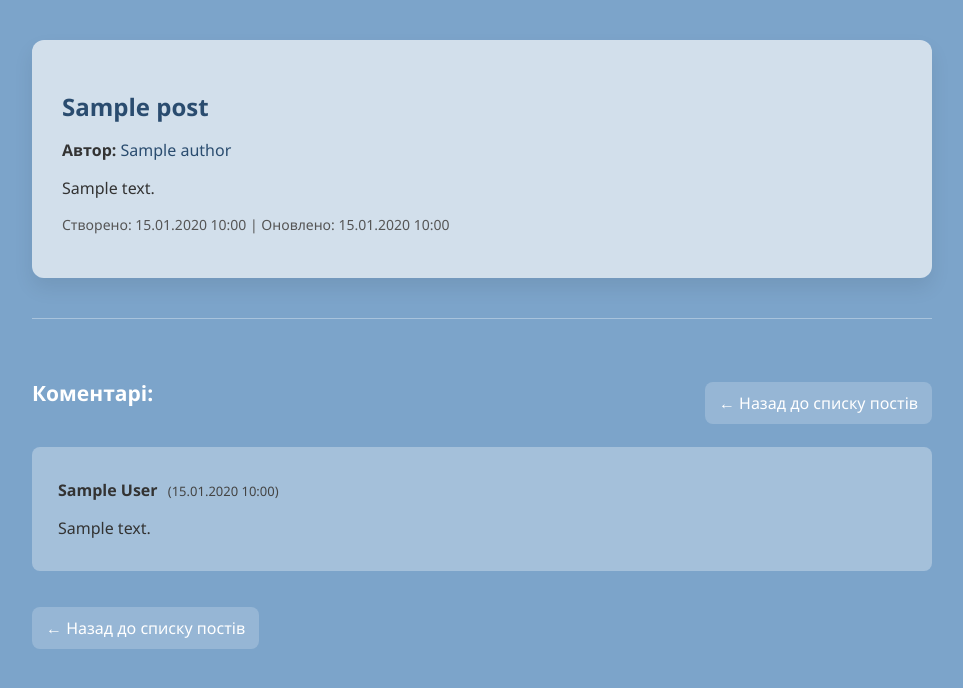
After one commit to Tetyade/django_blog, a Django app: page /1/ in a window 1280 px wide. The commit adds this page. Shown: the top 688 px of the page, without its empty margins (158-1121 px from the left). Run offline with Django 5.2, Linux system fonts and the light colour scheme; tables that the repository leaves empty hold one stand-in row (values such as "Sample post").

Commit message:
added style.css, comments, pages with authors and post details

```diff
--- a/MyBlog/settings.py
+++ b/MyBlog/settings.py
@@ -104,8 +104,8 @@ USE_TZ = True
 # https://docs.djangoproject.com/en/5.2/howto/static-files/
 
 STATIC_URL = 'static/'
-
-# Default primary key field type
-# https://docs.djangoproject.com/en/5.2/ref/settings/#default-auto-field
+STATICFILES_DIRS = [
+    os.path.join(BASE_DIR, 'static'),
+]
 
 DEFAULT_AUTO_FIELD = 'django.db.models.BigAutoField'
--- a/MyBlog/urls.py
+++ b/MyBlog/urls.py
@@ -18,6 +18,7 @@ from django.contrib import admin
 from django.urls import path, include
 
 urlpatterns = [
+    path('', include('blog.urls')),
     path('admin/', admin.site.urls),
     path('posts/', include('blog.urls')),
 ]
--- a/blog/models.py
+++ b/blog/models.py
@@ -18,3 +18,12 @@ class Post(models.Model):
 
     def __str__(self):
         return self.title
+
+class Comment(models.Model):
+    post = models.ForeignKey(Post, on_delete=models.CASCADE, related_name='comments')
+    author = models.CharField(max_length=100)
+    text = models.TextField()
+    created_at = models.DateTimeField(auto_now_add=True)
+
+    def __str__(self):
+        return f'Comment by {self.author} on {self.post.title}'
--- a/blog/urls.py
+++ b/blog/urls.py
@@ -3,4 +3,6 @@ import blog.views as views
 
 urlpatterns = [
     path('', views.post_list, name='post_list'),
+    path('<int:post_id>/', views.get_post_by_id, name='get_post_by_id'),
+    path('authors/<int:author_id>/', views.get_author_by_id, name='get_author_by_id'),
 ]
--- a/blog/views.py
+++ b/blog/views.py
@@ -1,9 +1,41 @@
 from django.shortcuts import render
+from django.core.paginator import Paginator
 from blog.models import Post, Authors
 
+
 def post_list(request):
-    posts = Post.objects.all()
+    post_list = Post.objects.all().order_by('-created_at')
+    paginator = Paginator(post_list, 10)
+
+    page_number = request.GET.get('page')
+    page_obj = paginator.get_page(page_number)
+
+    return render(request, 'blog/post_list.html', {'page_obj': page_obj})
+
+def get_post_by_id(request, post_id):
+    try:
+        post = Post.objects.get(id=post_id)
+    except Post.DoesNotExist:
+        return render(request, 'blog/post_not_found.html', status=404)
+
     context = {
-        "posts": posts,
+        "post": post,
     }
-    return render(request, 'blog/post_list.html', context=context)
+    return render(request, 'blog/post_detail.html', context=context)
+
+def get_author_by_id(request, author_id):
+    try:
+        author = Authors.objects.get(id=author_id)
+    except Authors.DoesNotExist:
+        return render(request, 'blog/author_not_found.html', status=404)
+
+    posts = author.posts.all().order_by('-created_at')
+    paginator = Paginator(posts, 10)
+    page_number = request.GET.get('page')
+    page_obj = paginator.get_page(page_number)
+
+    context = {
+        "author": author,
+        "page_obj": page_obj,
+    }
+    return render(request, 'blog/author_detail.html', context=context)
--- /dev/null
+++ b/static/blog/style.css
@@ -0,0 +1,221 @@
+/* style.css */
+
+body {
+    margin: 0;
+    padding: 0;
+    font-family: 'Segoe UI', sans-serif;
+    background: #7CA4CA;
+    color: #333;
+    overflow-x: hidden;
+}
+
+.container {
+    width: 90%;
+    max-width: 900px;
+    margin: 0 auto;
+    padding-top: 40px;
+    padding-bottom: 40px;
+}
+
+.post-card {
+    background-color: rgba(226, 234, 241, 0.85); /* #E2EAF1 з прозорістю */
+    border-radius: 12px;
+    padding: 20px;
+    margin-bottom: 30px;
+    box-shadow: 0 10px 20px rgba(0, 0, 0, 0.08);
+    transform: translateY(20px);
+    opacity: 0;
+    transition: opacity 0.6s ease-out, transform 0.6s ease-out;
+}
+
+.post-card.visible {
+    opacity: 1;
+    transform: translateY(0);
+}
+
+.post-card h2 {
+    margin-top: 0;
+    color: #2a4c6f;
+}
+
+a {
+    color: #2a4c6f;
+    text-decoration: none;
+}
+
+a:hover {
+    text-decoration: underline;
+}
+
+.back-link {
+    margin-top: 20px;
+    display: inline-block;
+    background: rgba(255, 255, 255, 0.2);
+    padding: 8px 12px;
+    border-radius: 8px;
+    color: white;
+}
+
+hr {
+    border: none;
+    height: 1px;
+    background: #ccc;
+    margin: 20px 0;
+}
+
+/* Стилі для сторінки автора */
+
+.author-card {
+    background-color: rgba(226, 234, 241, 0.85);
+    border-radius: 12px;
+    padding: 30px;
+    margin: 40px auto;
+    box-shadow: 0 10px 20px rgba(0, 0, 0, 0.08);
+    text-align: center;
+}
+
+.author-card h2 {
+    margin-bottom: 10px;
+    color: #2a4c6f;
+}
+
+.author-card p {
+    margin: 8px 0;
+    font-size: 16px;
+}
+
+.posts-list {
+    list-style: none;
+    padding-left: 0;
+    margin-top: 30px;
+}
+
+.posts-list li {
+    background-color: rgba(255, 255, 255, 0.4);
+    margin-bottom: 12px;
+    padding: 12px 18px;
+    border-radius: 8px;
+    transition: background 0.3s;
+}
+
+.posts-list li:hover {
+    background-color: rgba(255, 255, 255, 0.6);
+}
+
+.back-link {
+    display: inline-block;
+    margin-top: 20px;
+    padding: 10px 14px;
+    background-color: rgba(255, 255, 255, 0.2);
+    border-radius: 8px;
+    color: white;
+    text-decoration: none;
+    transition: background 0.3s;
+}
+
+.back-link:hover {
+    background-color: rgba(255, 255, 255, 0.4);
+}
+
+.posts-header {
+    display: flex;
+    justify-content: space-between;
+    align-items: center;
+    padding-top: 0px;
+    margin-bottom: 20px;
+    color: white;
+}
+
+.posts-header h3 {
+    margin: 0;
+    font-size: 21px;
+}
+
+/* Додаємо анімацію для появи постів */
+.post-card {
+    background-color: rgba(255, 255, 255, 0.4);
+    margin-bottom: 12px;
+    padding: 12px 18px;
+    border-radius: 8px;
+    transform: translateY(20px);
+    opacity: 0;
+    transition: opacity 0.6s ease-out, transform 0.6s ease-out;
+}
+
+.post-card.visible {
+    opacity: 1;
+    transform: translateY(0);
+}
+
+.pagination {
+    display: flex;
+    justify-content: center;
+    align-items: center;
+    gap: 12px;
+    margin-top: 30px;
+    margin-bottom: 30px;
+    font-size: 16px;
+    color: white;
+}
+
+.pagination a {
+    padding: 6px 12px;
+    background-color: rgba(255, 255, 255, 0.2);
+    border-radius: 6px;
+    text-decoration: none;
+    color: white;
+    transition: background 0.3s;
+}
+
+.pagination a:hover {
+    background-color: rgba(255, 255, 255, 0.4);
+}
+
+.post-detail-card {
+    background-color: rgba(226, 234, 241, 0.85);
+    border-radius: 12px;
+    padding: 30px;
+    margin-bottom: 40px;
+    box-shadow: 0 10px 20px rgba(0, 0, 0, 0.08);
+}
+
+.post-detail-card h2 {
+    margin-bottom: 10px;
+    color: #2a4c6f;
+}
+
+.date-info {
+    font-size: 14px;
+    color: #555;
+    margin-top: 15px;
+}
+
+.divider {
+    border: none;
+    height: 1px;
+    background-color: #ffffff55;
+    margin: 40px 0;
+}
+
+.comments-section h3 {
+    color: white;
+    margin-bottom: 20px;
+}
+
+.comments-list {
+    list-style: none;
+    padding-left: 0;
+}
+
+.comments-list li {
+    background-color: rgba(255, 255, 255, 0.3);
+    margin-bottom: 16px;
+    padding: 16px;
+    border-radius: 8px;
+}
+
+.comment-date {
+    font-size: 13px;
+    color: #444;
+    margin-left: 6px;
+}
--- /dev/null
+++ b/templates/blog/post_detail.html
@@ -0,0 +1,60 @@
+{% load static %}
+<!DOCTYPE html>
+<html lang="uk">
+<head>
+    <meta charset="UTF-8">
+    <title>{{ post.title }}</title>
+    <link rel="stylesheet" href="{% static 'blog/style.css' %}">
+</head>
+<body style="background-color: #7CA4CA;">
+    <div class="container">
+        <div class="post-detail-card">
+            <h2>{{ post.title }}</h2>
+            <p><strong>Автор: </strong><a href="{% url 'get_author_by_id' post.author.id %}">{{ post.author.name }}</a> </p>
+            <p>{{ post.content }}</p>
+            <p class="date-info">Створено: {{ post.created_at|date:"d.m.Y H:i" }} | Оновлено: {{ post.updated_at|date:"d.m.Y H:i" }}</p>
+        </div>
+
+        <hr class="divider">
+
+        <div class="comments-section">
+            <div class="posts-header">
+                <h3 style="margin-top: 20px;">Коментарі:</h3>
+                <a href="{% url 'post_list' %}" class="back-link">← Назад до списку постів</a>
+            </div>
+            {% if post.comments.all %}
+                <ul class="comments-list">
+                    {% for comment in post.comments.all %}
+                        <li>
+                            <p style="padding-left: 10px;"><strong>{{ comment.author }}</strong>
+                            <span class="comment-date">({{ comment.created_at|date:"d.m.Y H:i" }})</span></p>
+                            <p style="padding-left: 10px;">{{ comment.text }}</p>
+                        </li>
+                    {% endfor %}
+                </ul>
+            {% else %}
+                <p>Коментарів поки немає.</p>
+            {% endif %}
+        </div>
+
+        <a href="{% url 'post_list' %}" class="back-link">← Назад до списку постів</a>
+    </div>
+    <script>
+        const cards = document.querySelectorAll('.post-detail-card');
+
+        const observer = new IntersectionObserver(entries => {
+            entries.forEach(entry => {
+                if (entry.isIntersecting) {
+                    entry.target.classList.add('visible');
+                    observer.unobserve(entry.target);
+                }
+            });
+        }, {
+            threshold: 0.4,
+            rootMargin: "0px 0px -60px 0px"
+        });
+
+        cards.forEach(card => observer.observe(card));
+    </script>
+</body>
+</html>
```
Also changed, not shown: blog/admin.py (+10 -2 lines), templates/blog/author_detail.html (added, +65 -0 lines), templates/blog/post_list.html (+52 -4 lines), blog/migrations/0002_comment.py (added).
